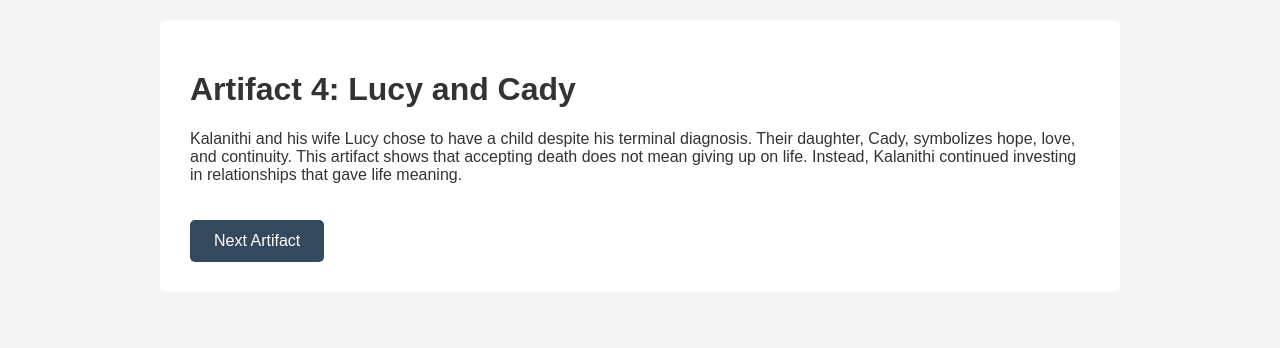
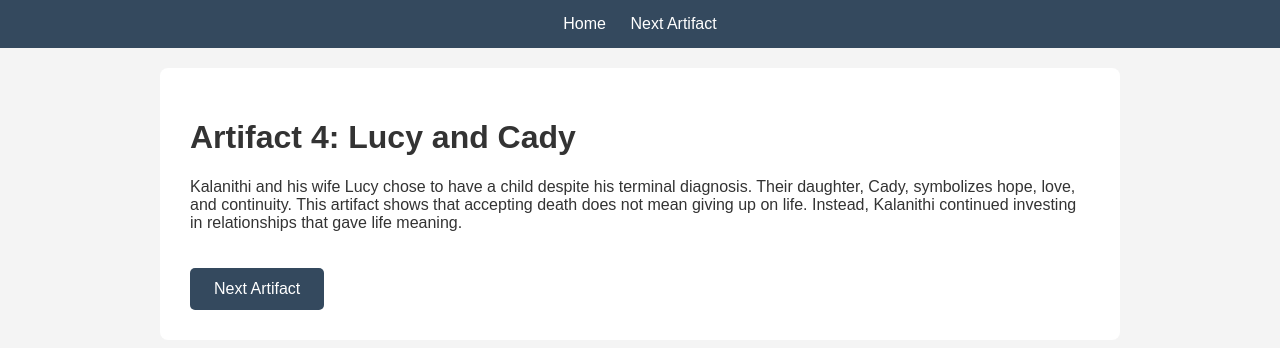
Before and after one commit to trevthedevFR/The-life-and-legacy-of-Paul-Kalanithi1, a plain HTML site: page artifact4.html in a window 1280 px wide. Drawn offline with Linux system fonts and the light colour scheme.

Commit message:
Update artifact4.html

```diff
--- a/artifact4.html
+++ b/artifact4.html
@@ -5,6 +5,11 @@
 <link rel="stylesheet" href="style.css">
 </head>
 <body>
+
+  <nav>
+<a href="index.html">Home</a>
+<a href="artifact2.html">Next Artifact</a>
+</nav>
 
 <div class="content">
 <h1>Artifact 4: Lucy and Cady</h1>
```
